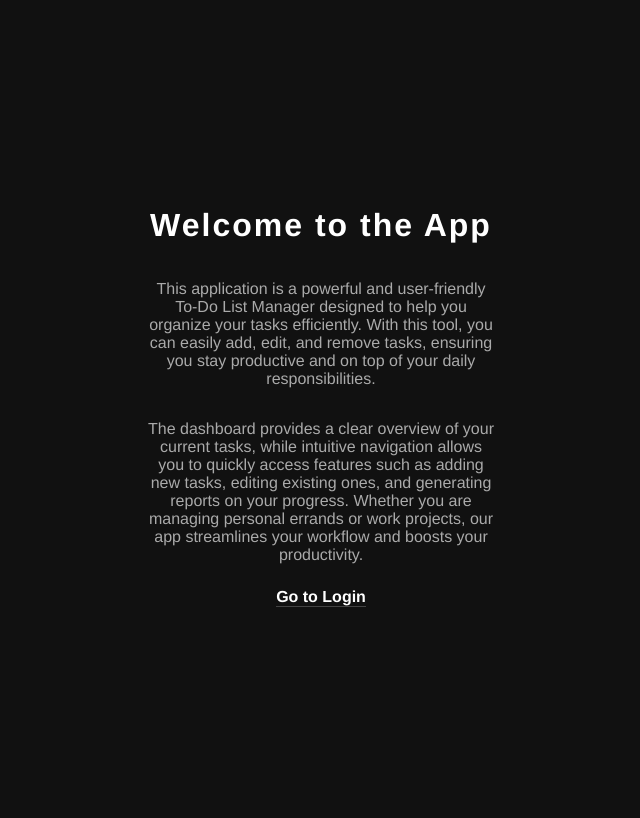
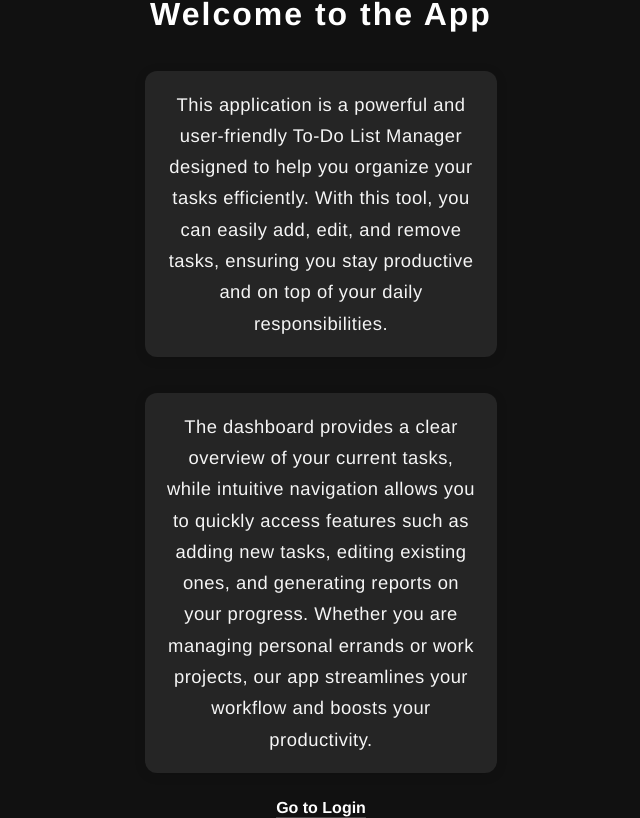
Before and after one commit to Cardpatr/skillsbadgeexam, a React (Create React App) app: page / in a window 1280 px wide. Shown: the whole page, without its empty margins (319-959 px from the left). Built offline with nearby package versions, Linux system fonts and the light colour scheme.

Commit message:
Update index.css

```diff
--- a/src/index.css
+++ b/src/index.css
@@ -34,6 +34,20 @@ h2 {
 p {
   color: #aaa;
   font-size: 1rem;
+}
+
+.centered-container p {
+  background: rgba(40, 40, 40, 0.85);
+  color: #f5f5f5;
+  font-size: 1.15rem;
+  font-weight: 500;
+  padding: 18px 22px;
+  border-radius: 12px;
+  margin: 18px 0;
+  box-shadow: 0 2px 12px 0 rgba(0,0,0,0.12);
+  line-height: 1.7;
+  letter-spacing: 0.5px;
+  transition: background 0.3s, color 0.3s;
 }
 
 /* Links */
```
